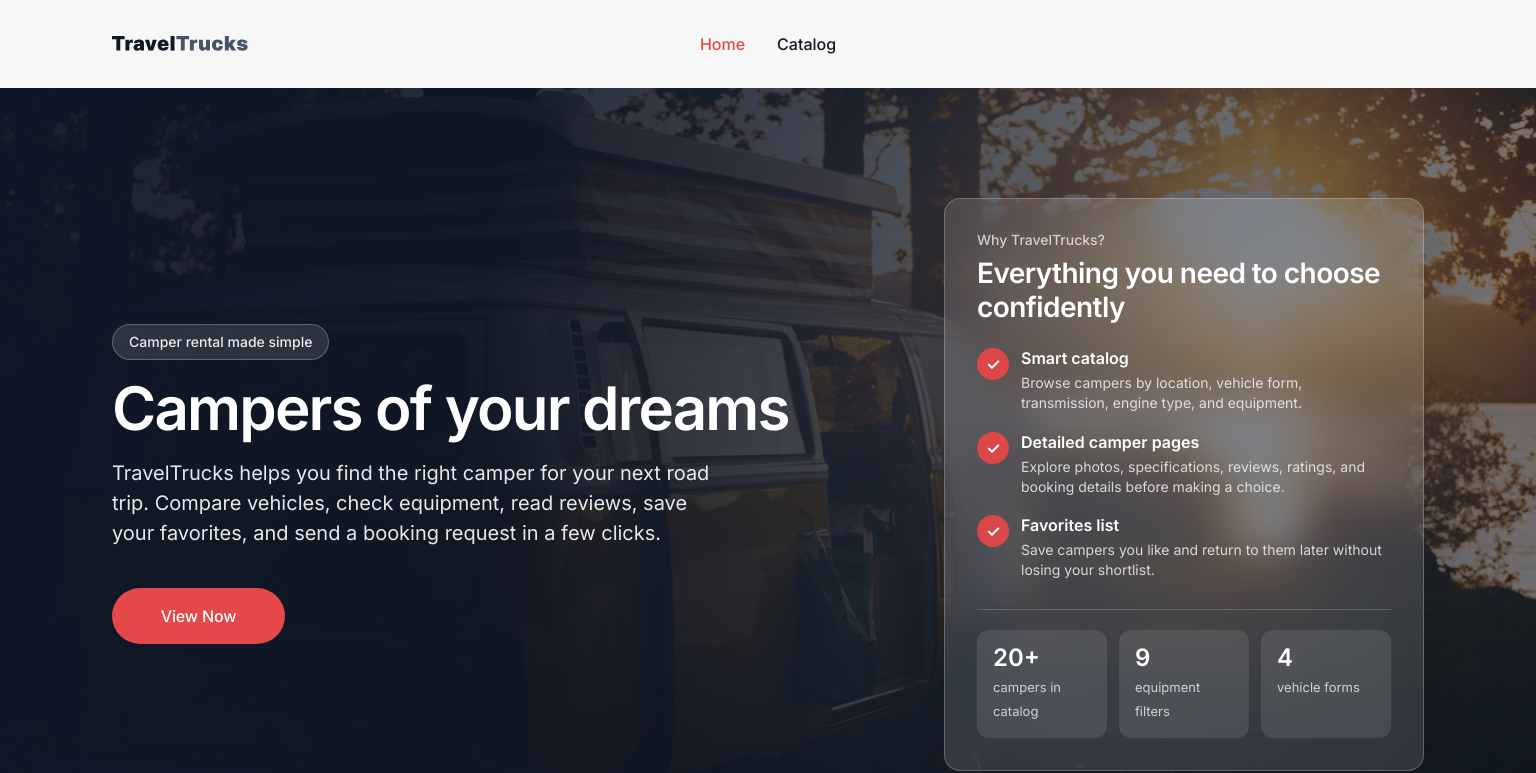
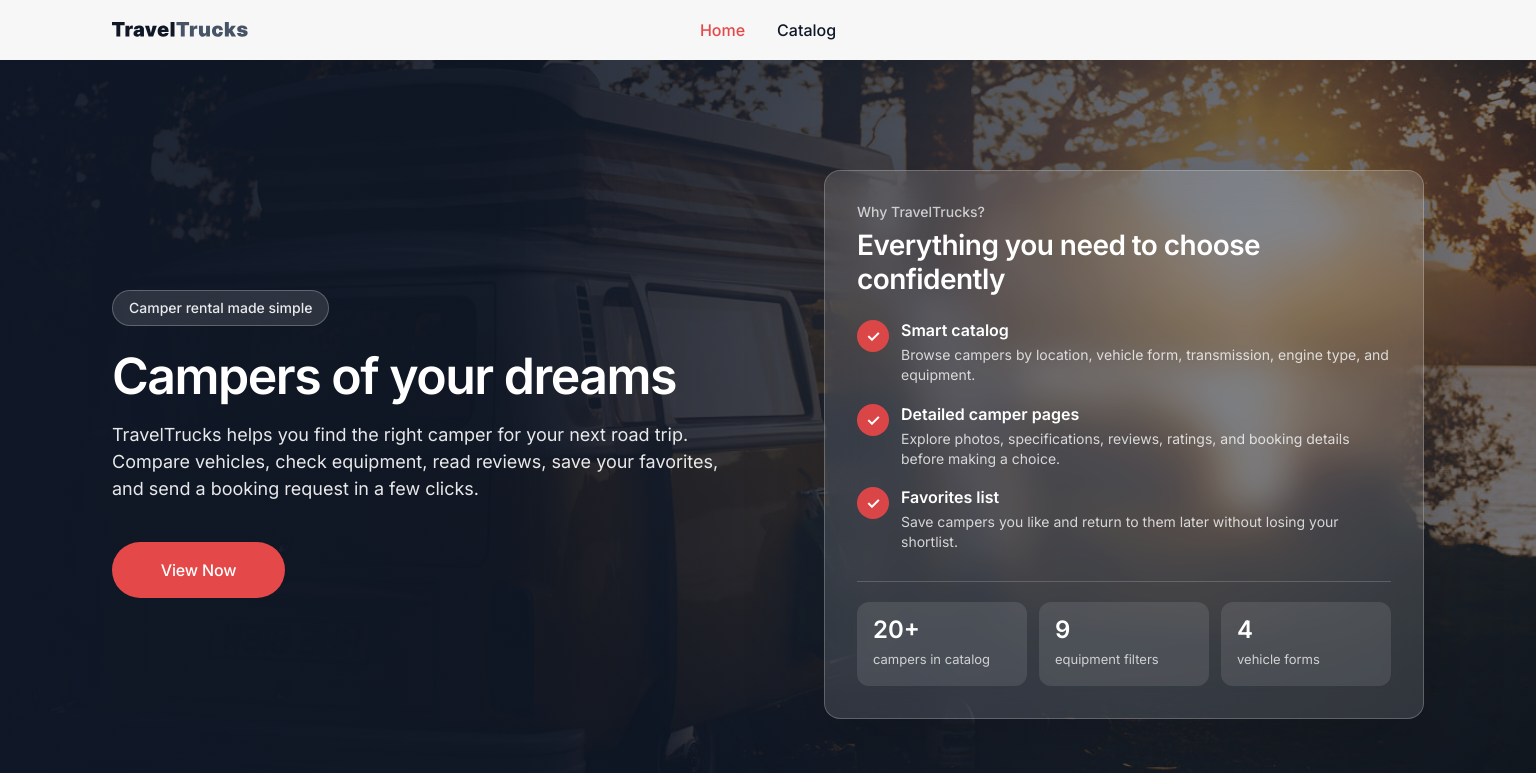
Before and after one commit to Natalia-Skoropad/travel-trucks, a Next.js app: page / in a window 1536 px wide. Shown: the top 773 px of the page. Built offline with nearby package versions, Linux system fonts and the light colour scheme; no server answers.

Commit message:
fix: styles

```diff
--- a/app/shared-hero.module.css
+++ b/app/shared-hero.module.css
@@ -1,6 +1,6 @@
 .page {
   position: relative;
-  min-height: calc(100vh - 88px);
+  min-height: calc(100vh - 60px);
   overflow: hidden;
 
   background: linear-gradient(
@@ -26,7 +26,7 @@
   display: flex;
   align-items: center;
 
-  min-height: calc(100vh - 88px);
+  min-height: calc(100vh - 60px);
   padding: 72px 0;
 }
 
@@ -84,7 +84,7 @@
   display: inline-flex;
   align-items: center;
 
-  margin-bottom: 18px;
+  margin-bottom: 25px;
   padding: 8px 16px;
 
   border-radius: var(--radius-pill);
@@ -308,7 +308,6 @@
 
   .notFoundCode {
     margin-bottom: 12px;
-    font-size: 120px;
   }
 }
 
@@ -322,8 +321,8 @@
   }
 
   .homeHero {
-    grid-template-columns: minmax(0, 1fr) 480px;
-    gap: 72px;
+    grid-template-columns: minmax(0, 1fr) 600px;
+    gap: 40px;
   }
 
   .homeContent {
@@ -332,11 +331,11 @@
 
   .title {
     margin-bottom: 20px;
-    font-size: 60px;
+    font-size: 50px;
   }
 
   .text {
     margin-bottom: 40px;
-    font-size: 20px;
+    font-size: 18px;
   }
 }
--- a/components/header/Header/Header.module.css
+++ b/components/header/Header/Header.module.css
@@ -6,7 +6,7 @@
   width: 100%;
   background: var(--inputs);
 
-  padding: 24px 0;
+  padding: 10px 0;
 }
 
 .inner {
```
